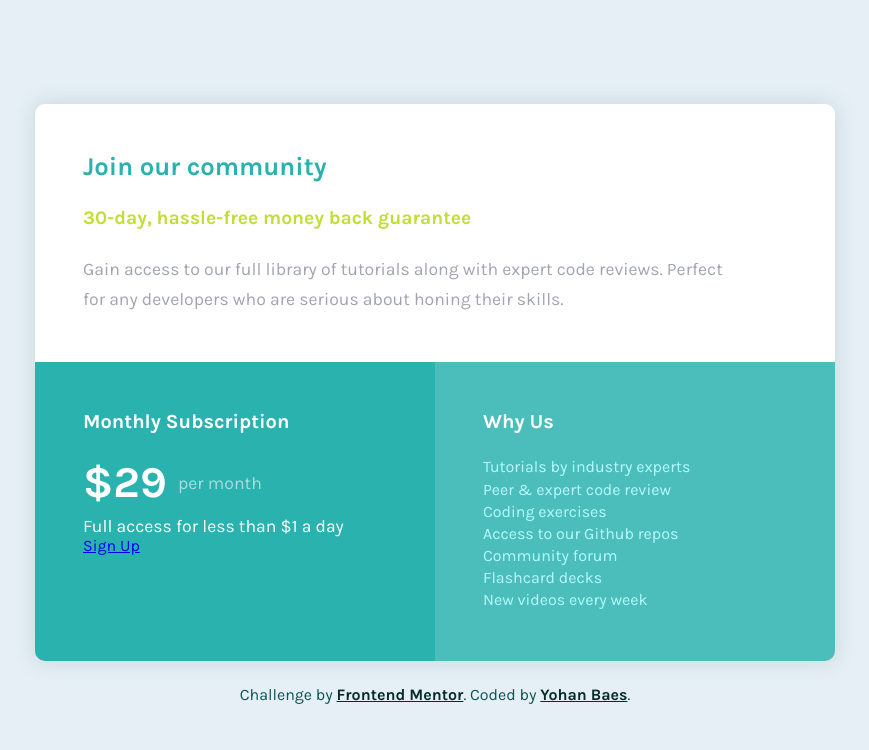
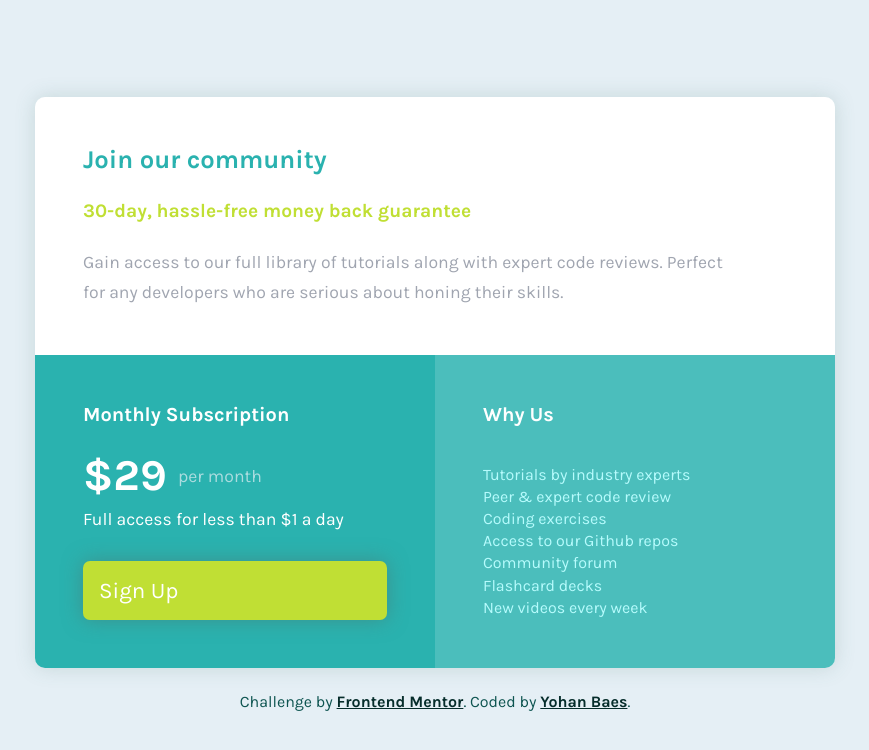
Before and after one commit to Raink31/012-Single-Price-Grid-Component, a plain HTML site: page index.html in a window 1280 px wide. Shown: the whole page, without its empty margins (205-1074 px from the left). Drawn offline with Linux system fonts and the light colour scheme.

Commit message:
Update style.css

```diff
--- a/style.css
+++ b/style.css
@@ -94,7 +94,7 @@ strong{
     margin-right: 0.7rem;
 }
 
-button{
+.button{
     background-color: hsl(71, 73%, 54%);
     border: none;
     padding: 1rem;
@@ -103,11 +103,11 @@ button{
     box-shadow: 0 0 20px rgba(74, 121, 114, 0.575);
 }
 
-button:hover{
+.button:hover{
     cursor: pointer;
 }
 
-button a{
+.button a{
     color: white;
     text-decoration: none;
     font-size: 1.4em;
```
